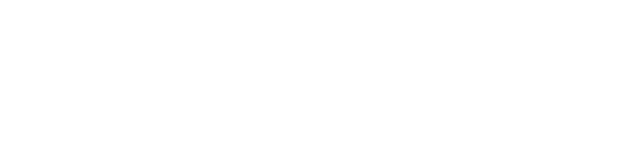
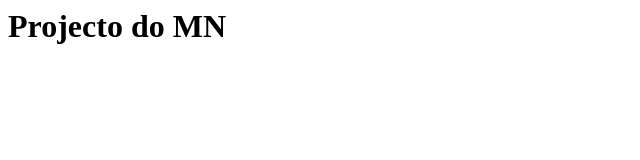
Before and after one commit to Guimino/curso-git, a plain HTML site: page index.html in a window 1280 px wide. Shown: the whole page, without its empty margins (0-640 px from the left). Drawn offline with Linux system fonts and the light colour scheme.

Commit message:
adicionado titulo da pagina

```diff
--- a/index.html
+++ b/index.html
@@ -3,5 +3,6 @@
         <title>Curso git</title>
     </head>
     <body>
+        <h1>Projecto do MN</h1>
     </body>
 </html>
```
